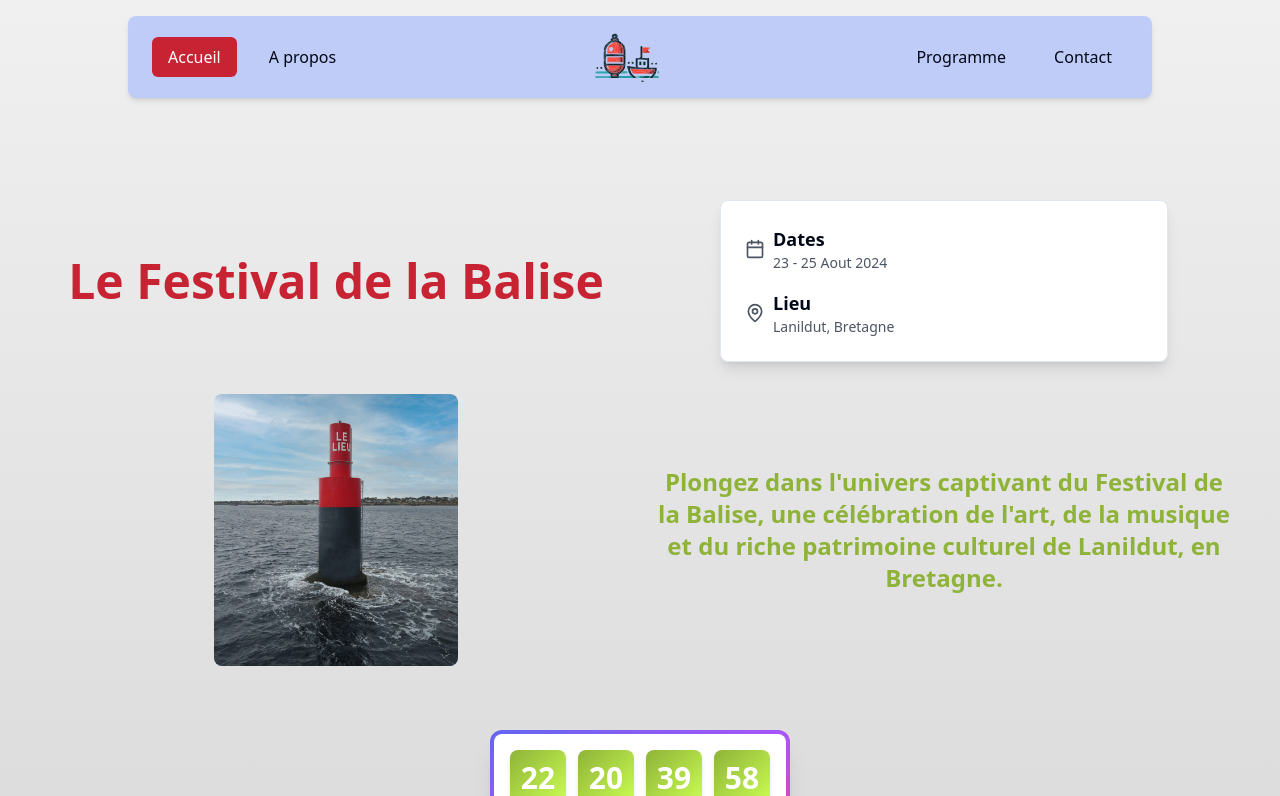
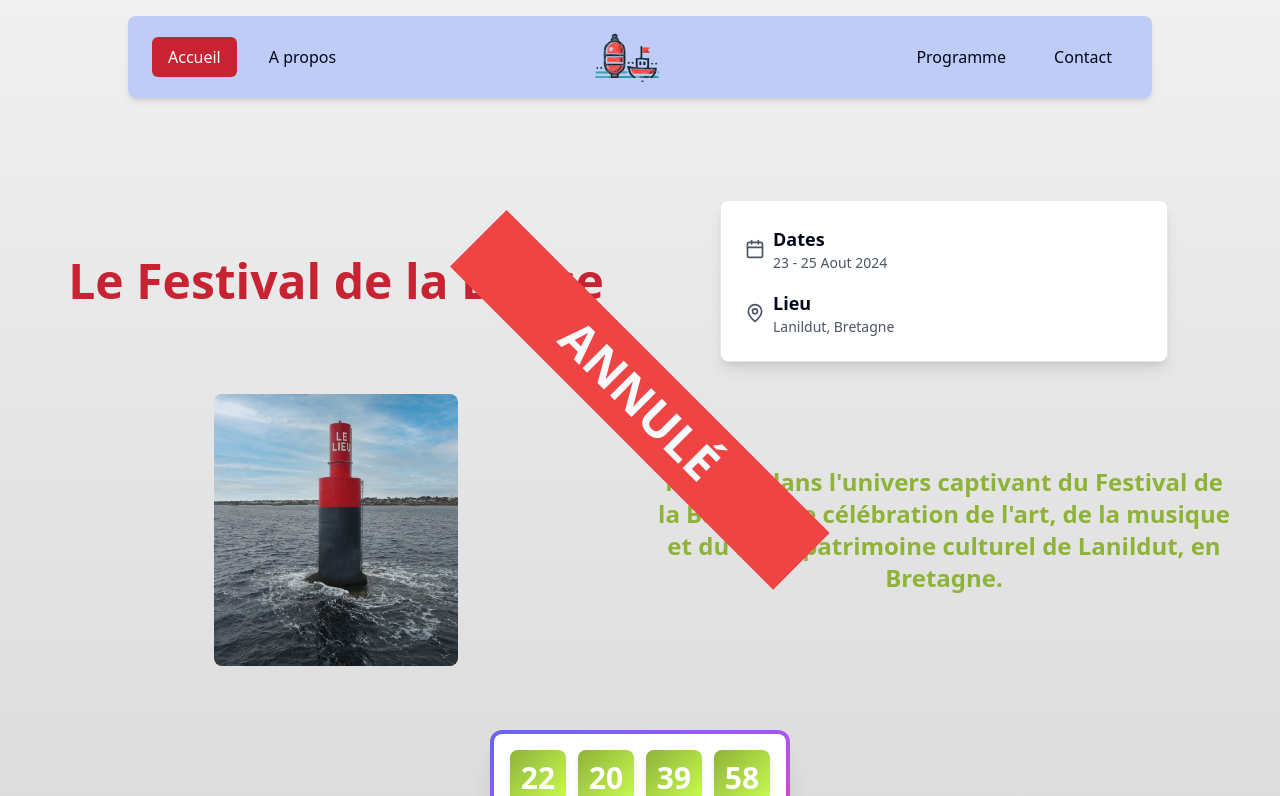
Before and after one commit to TugdualDek/festivaldelabalise, a Next.js app: page / in a window 1280 px wide. Shown: the top 796 px of the page. Built offline with nearby package versions, Linux system fonts and the light colour scheme.

Commit message:
add (banner): add annulation banner

```diff
--- a/src/app/page.tsx
+++ b/src/app/page.tsx
@@ -6,10 +6,12 @@ import Program from "@/components/programme/Program.component";
 import Register from "@/components/register/Register.component";
 import Footer from "@/components/footer/Footer.component";
 import Countdown from "@/components/countdown/Countdown.component";
+import DiagonalBanner from "@/components/banner/Banner.component";
 
 export default function IndexPage() {
   return (
     <div className="flex flex-col min-h-screen">
+      <DiagonalBanner text="ANNULÉ" />
       <Navbar />
       <main className="flex-grow">
         <section className="container grid items-center py-6 md:py-10">
--- /dev/null
+++ b/src/components/banner/Banner.component.tsx
@@ -0,0 +1,23 @@
+import { cn } from "@/lib/utils";
+
+interface DiagonalBannerProps {
+  text: string;
+  className?: string;
+}
+
+const DiagonalBanner = ({ text, className }: DiagonalBannerProps) => {
+  return (
+    <div
+      className={cn(
+        "fixed inset-0 overflow-hidden pointer-events-none z-50",
+        className
+      )}
+    >
+      <div className="absolute top-1/2 left-1/2 transform -translate-x-1/2 -translate-y-1/2 rotate-45 bg-destructive text-destructive-foreground text-5xl font-bold py-4 px-32">
+        {text}
+      </div>
+    </div>
+  );
+};
+
+export default DiagonalBanner;
```
